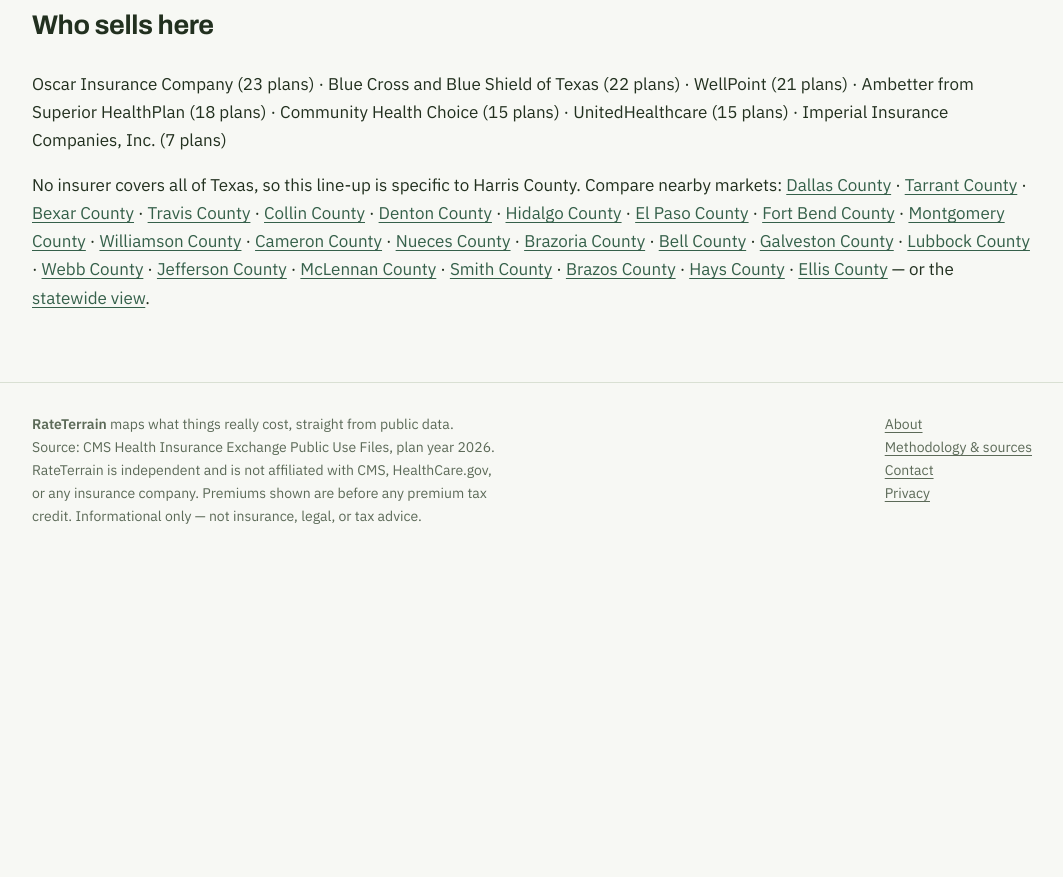
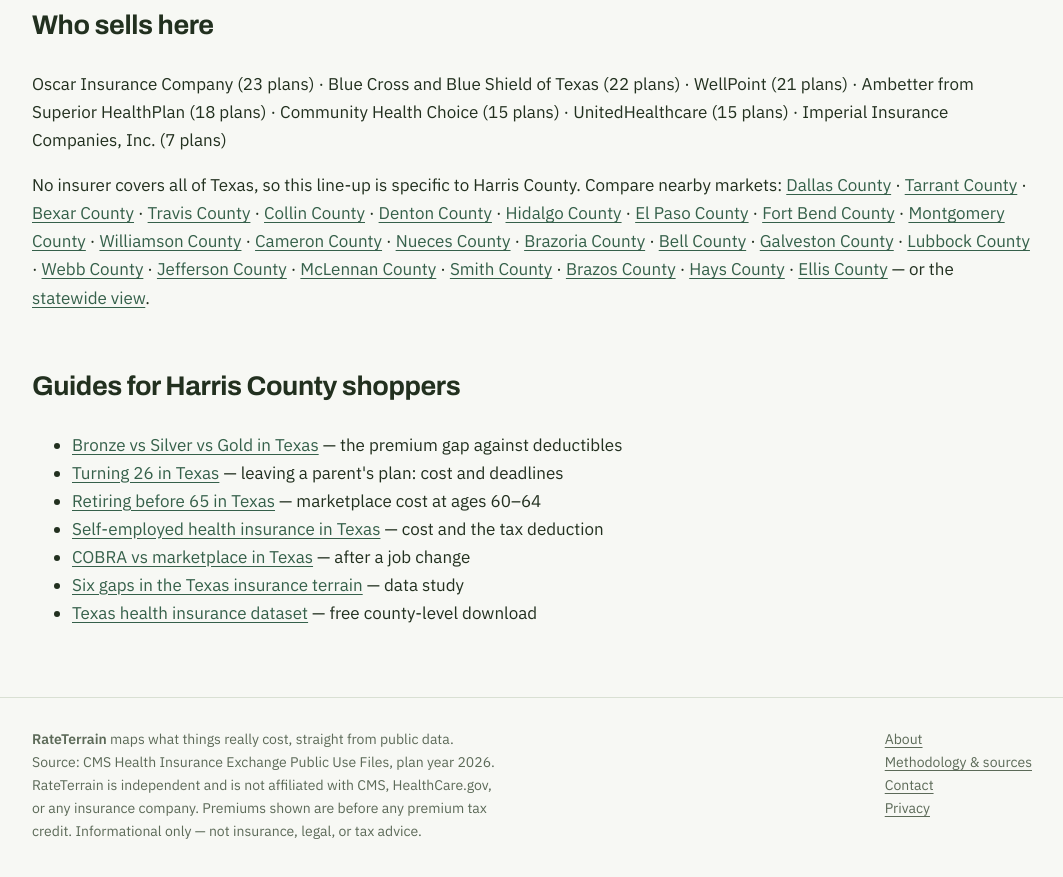
Before and after one commit to n5237707-gif/rateterrain, an Astro site: page /texas/health-insurance-cost/harris-county in a window 1280 px wide. Shown: the part 2059-2936 px from the top of the page, without its empty margins (108-1171 px from the left). Before the commit the page ends 2633 px from the top, so only its background shows below. Built offline with nearby package versions, Linux system fonts and the light colour scheme; Astro itself is replaced by a stand-in of ours.

Commit message:
County pages: link the seven Texas guides (#3)

```diff
--- a/src/pages/texas/health-insurance-cost/[slug].astro
+++ b/src/pages/texas/health-insurance-cost/[slug].astro
@@ -63,5 +63,17 @@ const vsTxt = Math.abs(vsState) < 5 ? 'right at the Texas median' : (vsState>0 ?
     <p>{issuersLine}</p>
     <p>No insurer covers all of Texas, so this line-up is specific to {d.county} County. Compare nearby markets: {others.map((o,idx)=><span><a href={`/texas/health-insurance-cost/${o.slug}/`}>{o.county} County</a>{idx !== others.length-1 ? ' \u00b7 ' : ''}</span>)} — or the <a href="/texas/health-insurance-cost/">statewide view</a>.</p>
   </section>
+  <section>
+    <h2>Guides for {d.county} County shoppers</h2>
+    <ul>
+      <li><a href="/texas/bronze-vs-silver/">Bronze vs Silver vs Gold in Texas</a> — the premium gap against deductibles</li>
+      <li><a href="/texas/health-insurance-turning-26/">Turning 26 in Texas</a> — leaving a parent's plan: cost and deadlines</li>
+      <li><a href="/texas/health-insurance-early-retirement/">Retiring before 65 in Texas</a> — marketplace cost at ages 60–64</li>
+      <li><a href="/texas/health-insurance-self-employed/">Self-employed health insurance in Texas</a> — cost and the tax deduction</li>
+      <li><a href="/texas/cobra-vs-marketplace/">COBRA vs marketplace in Texas</a> — after a job change</li>
+      <li><a href="/texas/health-insurance-cost-gaps-2026/">Six gaps in the Texas insurance terrain</a> — data study</li>
+      <li><a href="/texas/health-insurance-data/">Texas health insurance dataset</a> — free county-level download</li>
+    </ul>
+  </section>
 </main>
 </Layout>
```
